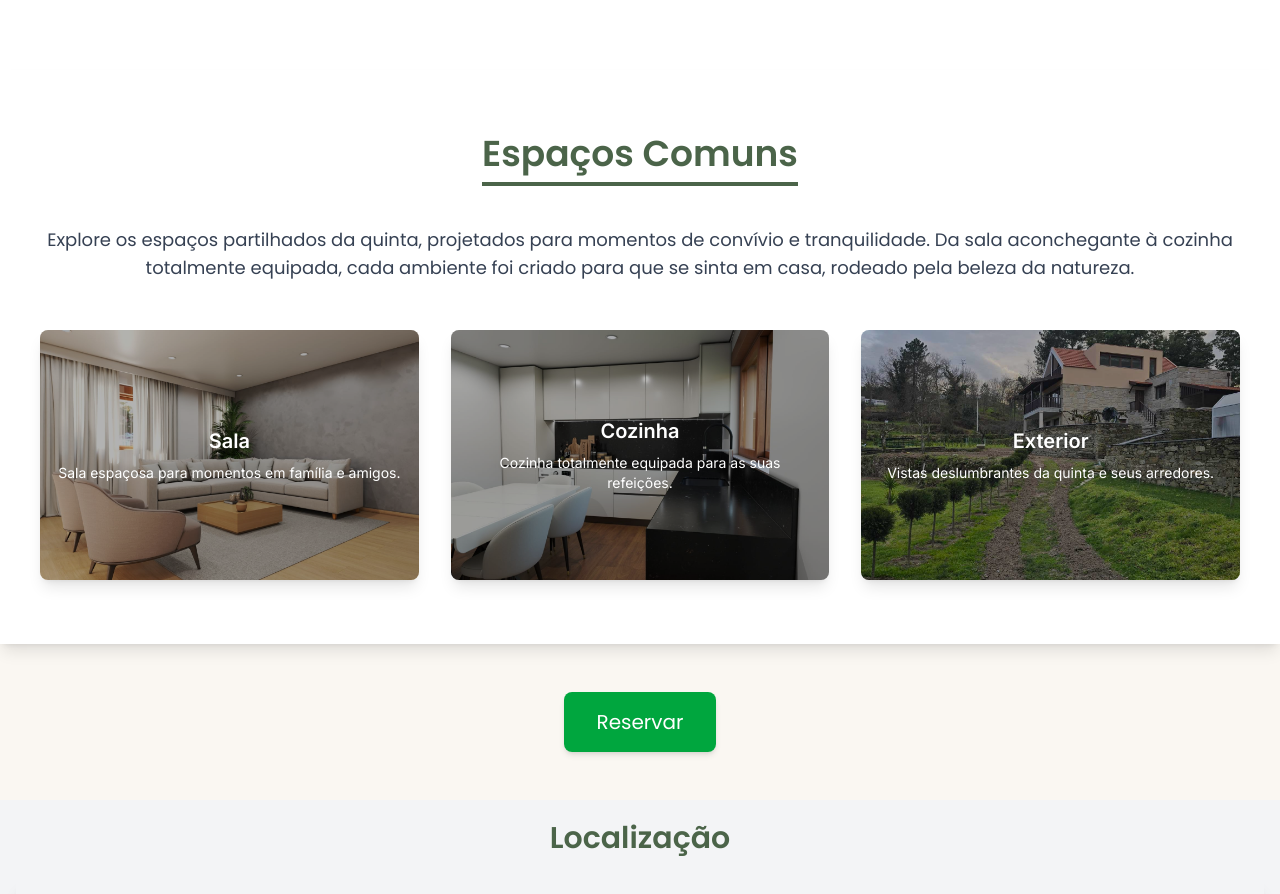
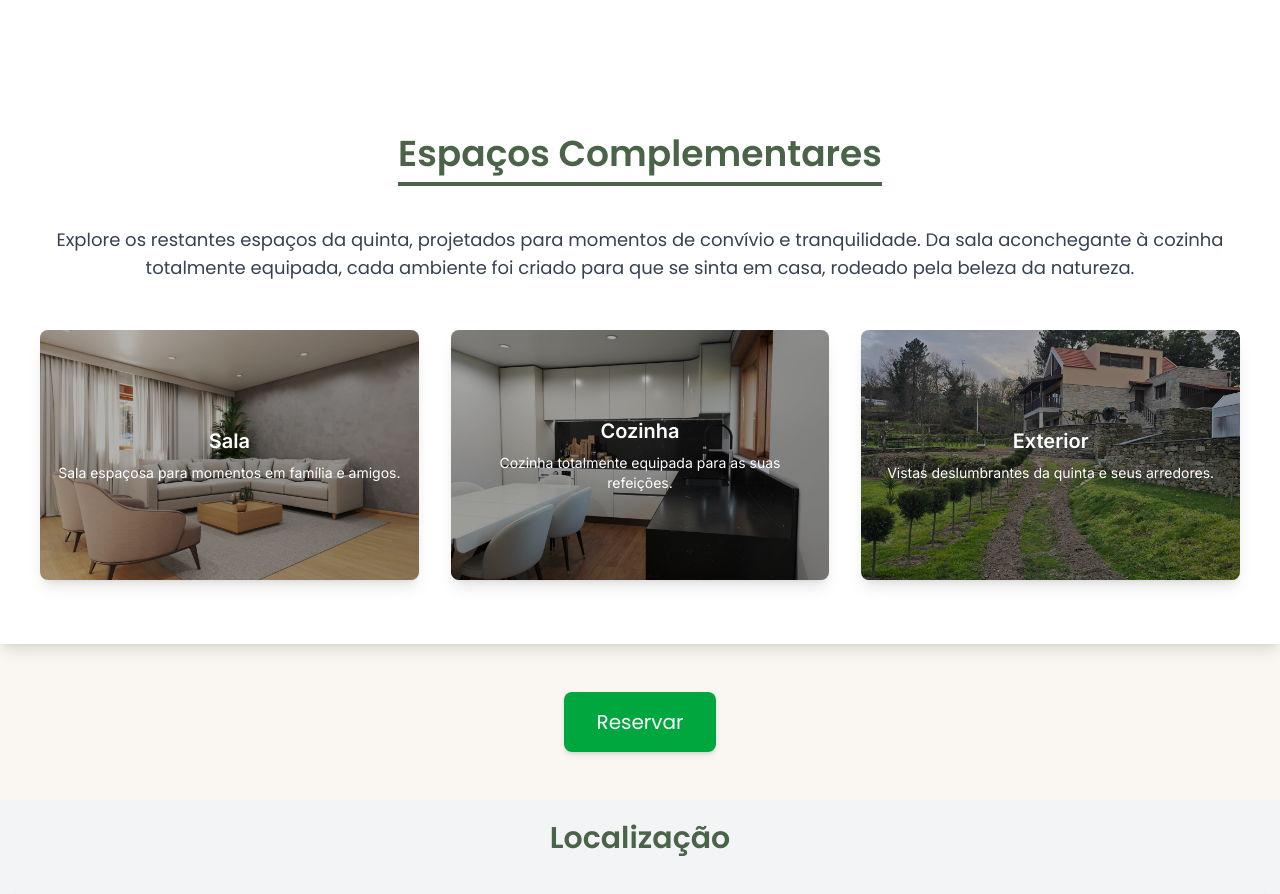
Before and after one commit to joelfer13/terranossa.pt, a Next.js app: page /quinta in a window 1280 px wide. Shown: the part 1820-2714 px from the top of the page. Built offline with nearby package versions, Linux system fonts and the light colour scheme; grey boxes are pictures that could not be loaded; a web font is replaced by a local one.

Commit message:
Espaços complementares em vez de Comuns

```diff
--- a/src/app/quinta/page.tsx
+++ b/src/app/quinta/page.tsx
@@ -175,10 +175,10 @@ export default function Quinta() {
     <FadeInOnScroll>
       <div className="text-center">
         <h2 className={`text-4xl font-semibold text-[#4b6449] mb-6 border-b-4 border-[#4b6449] inline-block pb-2 ${poppins.className}`}>
-          Espaços Comuns
+          Espaços Complementares
         </h2>
         <p className={`text-lg text-gray-700 mt-4 ${poppins.className}`}>
-          Explore os espaços partilhados da quinta, projetados para momentos de convívio e tranquilidade. Da sala aconchegante à cozinha totalmente equipada, cada ambiente foi criado para que se sinta em casa, rodeado pela beleza da natureza.
+          Explore os restantes espaços da quinta, projetados para momentos de convívio e tranquilidade. Da sala aconchegante à cozinha totalmente equipada, cada ambiente foi criado para que se sinta em casa, rodeado pela beleza da natureza.
         </p>
       </div>
     </FadeInOnScroll>
```
